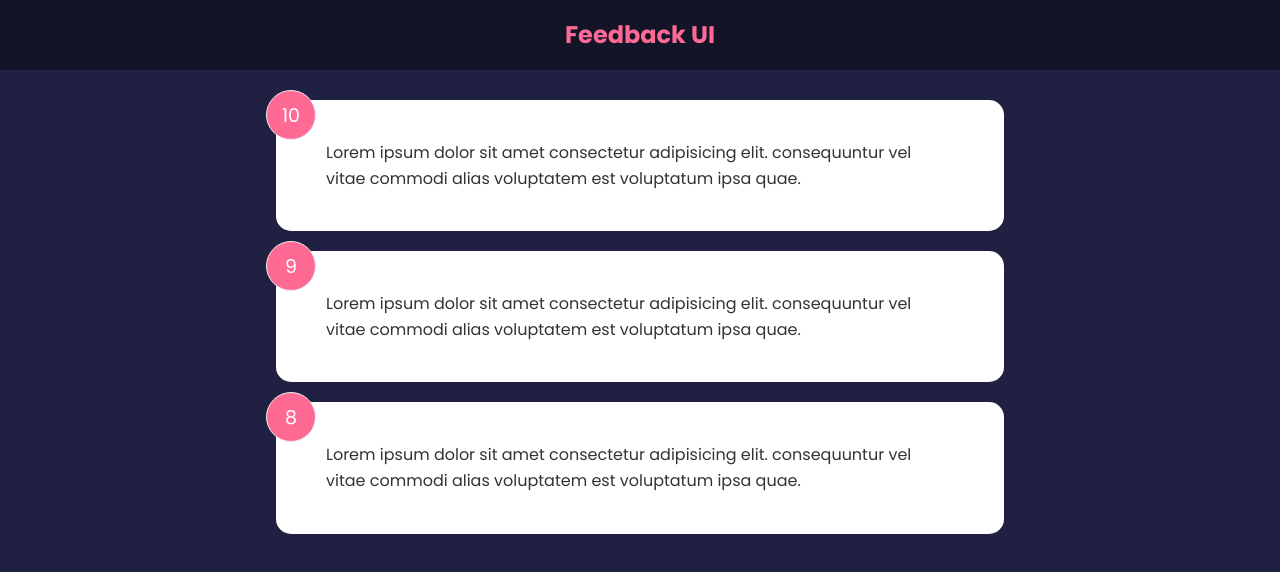
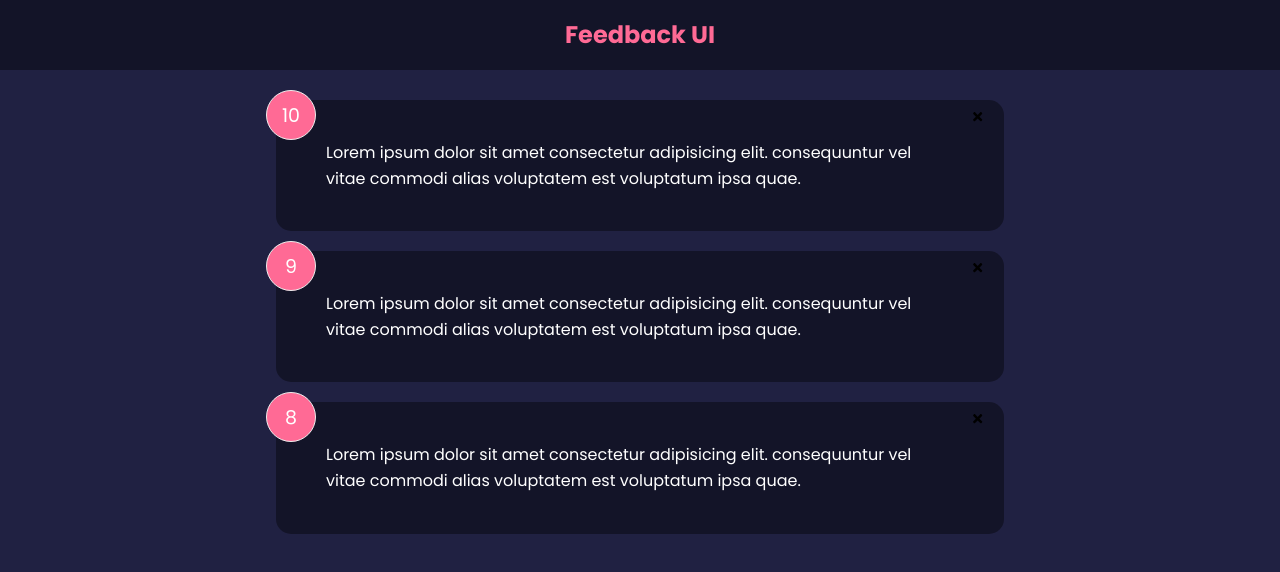
Before and after one commit to theKidCelo/FeedbackAPP, a React (Create React App) app in the folder feedback-app/: page / in a window 1280 px wide. Shown: the top 572 px of the page. Built offline with nearby package versions, Linux system fonts and the light colour scheme.

Commit message:
add delete feature

```diff
--- a/feedback-app/package.json
+++ b/feedback-app/package.json
@@ -8,6 +8,7 @@
     "@testing-library/user-event": "^13.5.0",
     "react": "^18.2.0",
     "react-dom": "^18.2.0",
+    "react-icons": "^4.8.0",
     "react-scripts": "5.0.1",
     "web-vitals": "^2.1.4"
   },
--- a/feedback-app/src/App.js
+++ b/feedback-app/src/App.js
@@ -6,11 +6,17 @@
 function App() {
     const [feedback, setFeedback] = useState(FeedbackData)
 
+    const deleteFeedback = (id => {
+        if(window.confirm('Are you sure you want to delete')){
+        setFeedback(feedback.filter((item) => item.id !== id
+        ))
+        }
+    })
   return (
     <>
     <Header />
     <div className="container">
-        <Feedbacklist feedback = {feedback} />
+        <Feedbacklist feedback = {feedback} handleDelete={deleteFeedback}/>
     </div>
     </>
   )
--- a/feedback-app/src/commponents/FeedbackItem.jsx
+++ b/feedback-app/src/commponents/FeedbackItem.jsx
@@ -1,9 +1,15 @@
+import {FaTimes} from 'react-icons/fa'
+import PropTypes from 'prop-types'
 import Card from "./share/Card"
 
-function FeedbackItem({item}) {
+
+function FeedbackItem({item, handleDelete}) {
   return (
-    <Card >
+    <Card reverse={true}>
         <div className="num-display">{item.rating}</div>
+        <button onClick={() => handleDelete(item.id)} className="close">
+            <FaTimes color="purlple" />
+        </button>
         <div className="text-display">{item.text}</div>
 
     </Card>
--- a/feedback-app/src/commponents/Feedbacklist.jsx
+++ b/feedback-app/src/commponents/Feedbacklist.jsx
@@ -1,6 +1,6 @@
 import FeedbackItem from './FeedbackItem'
 
-function Feedbacklist({feedback}) {
+function Feedbacklist({feedback, handleDelete}) {
     if(!feedback || feedback.length === 0){
         return <p>No Feedback Yet</p>
     }
@@ -9,7 +9,7 @@
     <div className="feedback-list">
 
       {feedback.map((item) => (
-        <FeedbackItem key={item.id} item={item} />
+        <FeedbackItem key={item.id} item={item} handleDelete={handleDelete}/>
 
       ))}
     </div>
```
Also changed, not shown: 1 other file (tests, documents, lock files or other folders).
